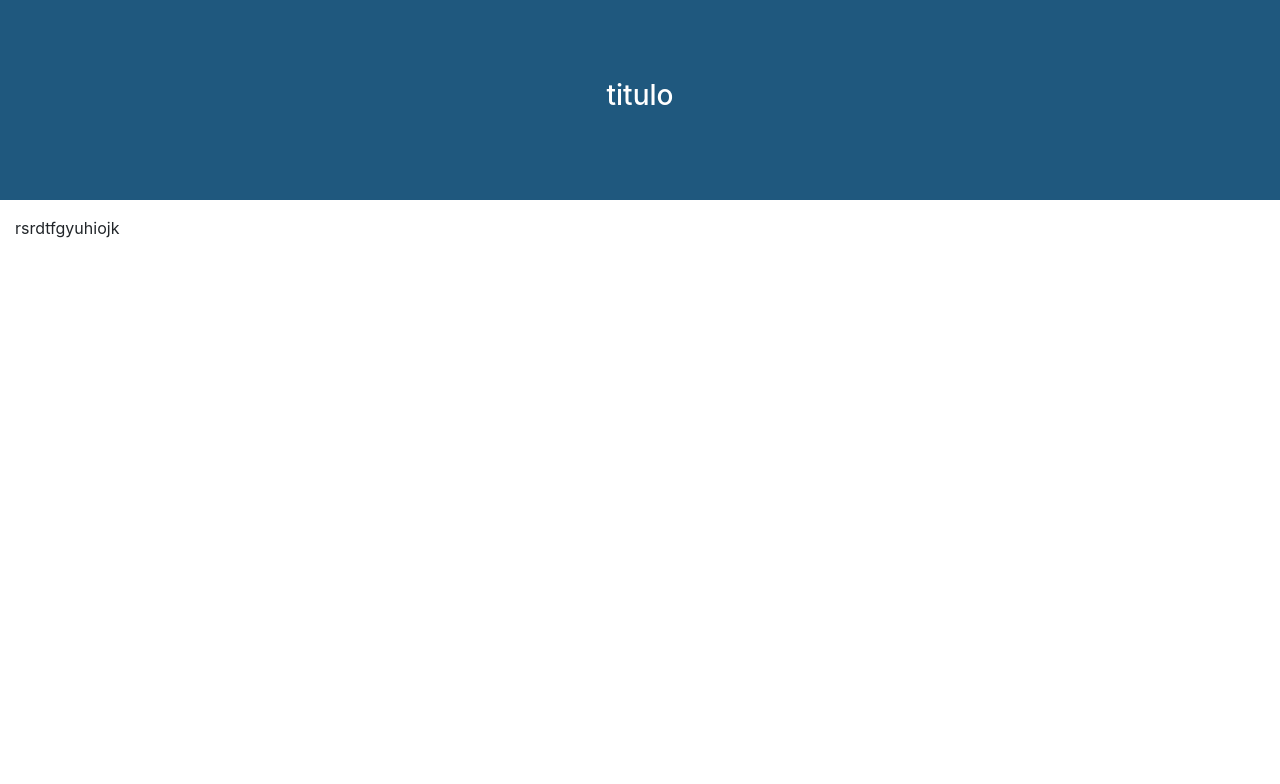
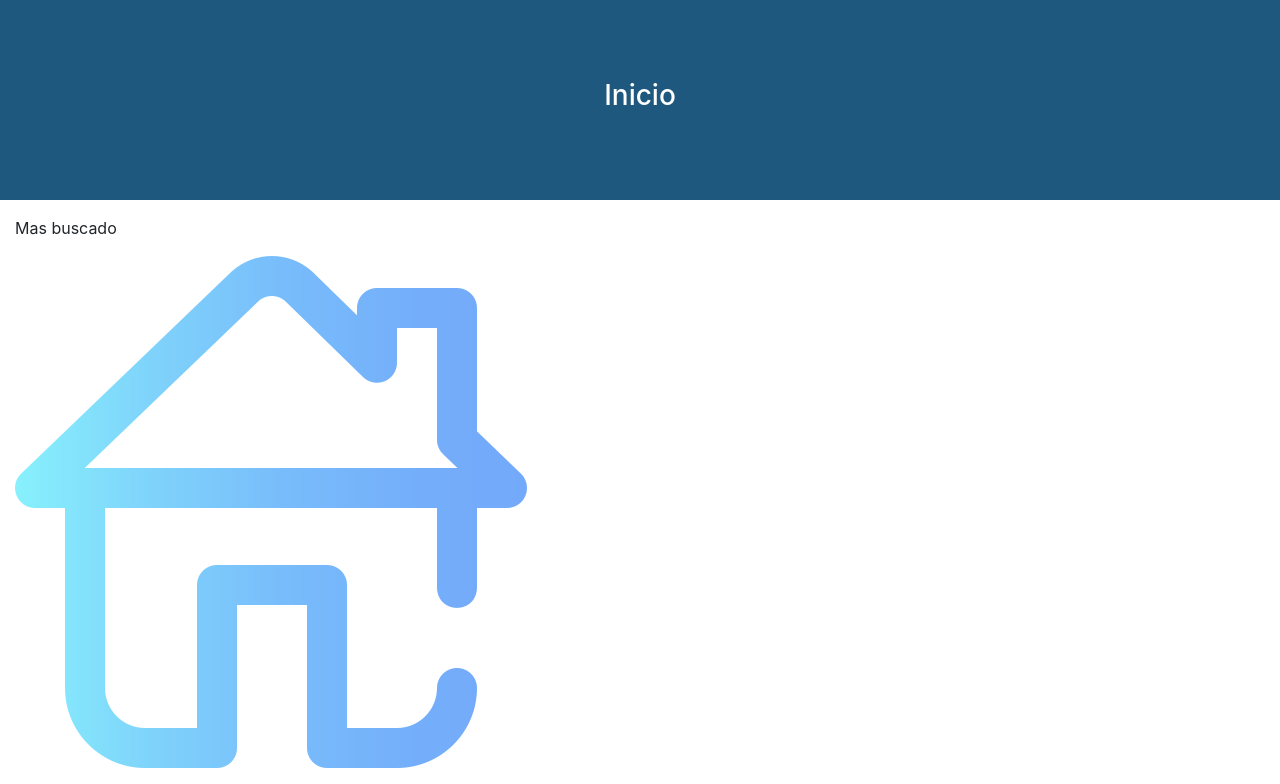
Before and after one commit to LuisOmar7/Aprende_Jugando, a Django app: page / in a window 1280 px wide; the page is wider, and only the part inside the window is pictured. Shown: the part 80-864 px from the top of that part. Before the commit the page ends 318 px from the top of that part, so only its background shows below. Run offline with Django 5.2, Linux system fonts and the light colour scheme; some libraries are stand-ins or nearby versions.

Commit message:
imagen inicio

```diff
--- a/AprendeJugandoDj/base/templates/base/inicio.html
+++ b/AprendeJugandoDj/base/templates/base/inicio.html
@@ -1,4 +1,5 @@
 {% extends "base/base.html" %}
+{%load static%}
 
 {%block titulo%} Inicio {%endblock%}
 
@@ -6,7 +7,7 @@
 
 <div class='bloque-de-color'>
     <div class='contLandind'>
-        <h3>titulo</h3>
+        <h3>Inicio</h3>
     </div>
 </div>
 
@@ -18,7 +19,8 @@
     <!--Encabezado -->
     <div class='row align-items-start'>
         <div class='col text-start'>
-            <p class='color-text'>rsrdtfgyuhiojk</p>
+            <p class='color-text'>Mas buscado</p>
+            <img src="{% static 'images/home.png'%}" alt='Imagen'>
         </div>
     </div>
     <!-- /Encabezado-->
```
